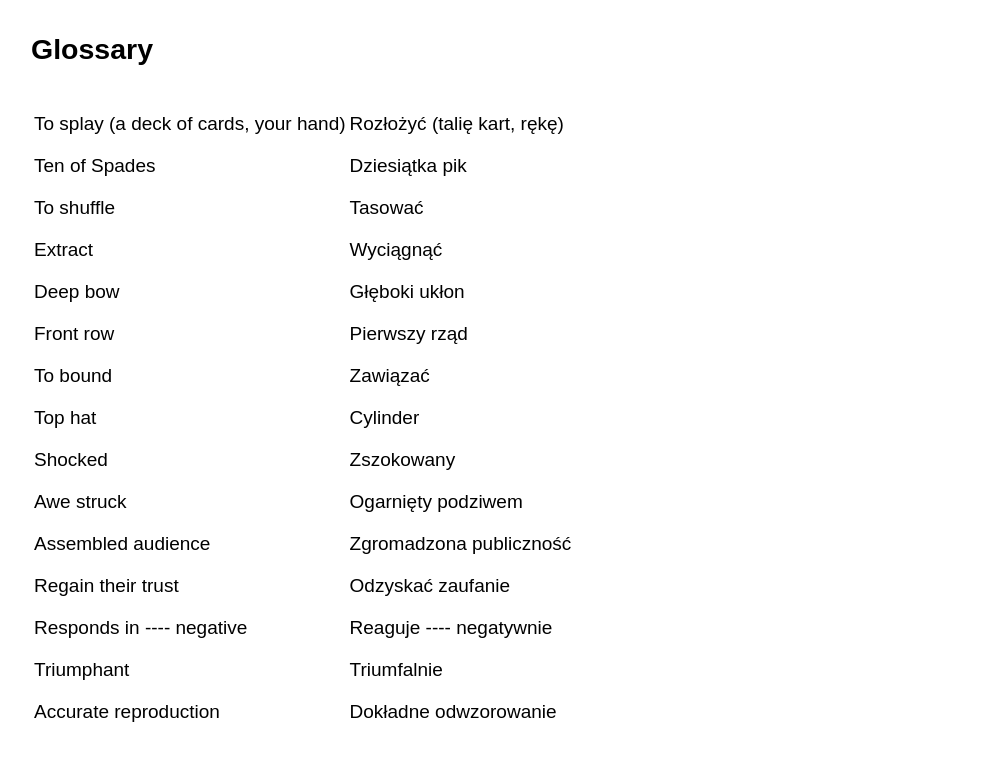
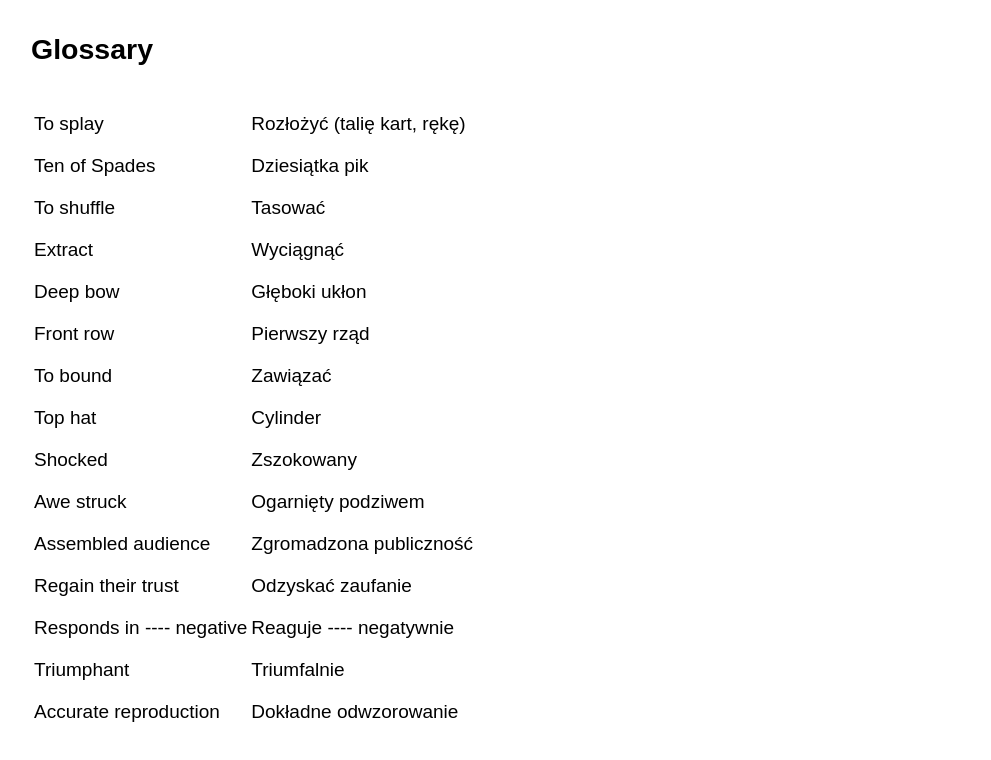
Before and after one commit to haydnstoe/The-Greatest-Magician, a plain HTML site: page index.html in a window 1280 px wide. Shown: the part 1208-1968 px from the top of the page, without its empty margins (9-1000 px from the left). Drawn offline with Linux system fonts and the light colour scheme.

Commit message:
Update index.html

```diff
--- a/index.html
+++ b/index.html
@@ -114,7 +114,7 @@
   <!-- Bilingual Glossary -->
   <h2>Glossary</h2>
   <table>
-    <tr><td>To splay (a deck of cards, your hand)</td><td>Rozłożyć (talię kart, rękę)</td></tr>
+    <tr><td>To splay</td><td>Rozłożyć (talię kart, rękę)</td></tr>
     <tr><td>Ten of Spades</td><td>Dziesiątka pik</td></tr>
     <tr><td>To shuffle</td><td>Tasować</td></tr>
     <tr><td>Extract</td><td>Wyciągnąć</td></tr>
```
